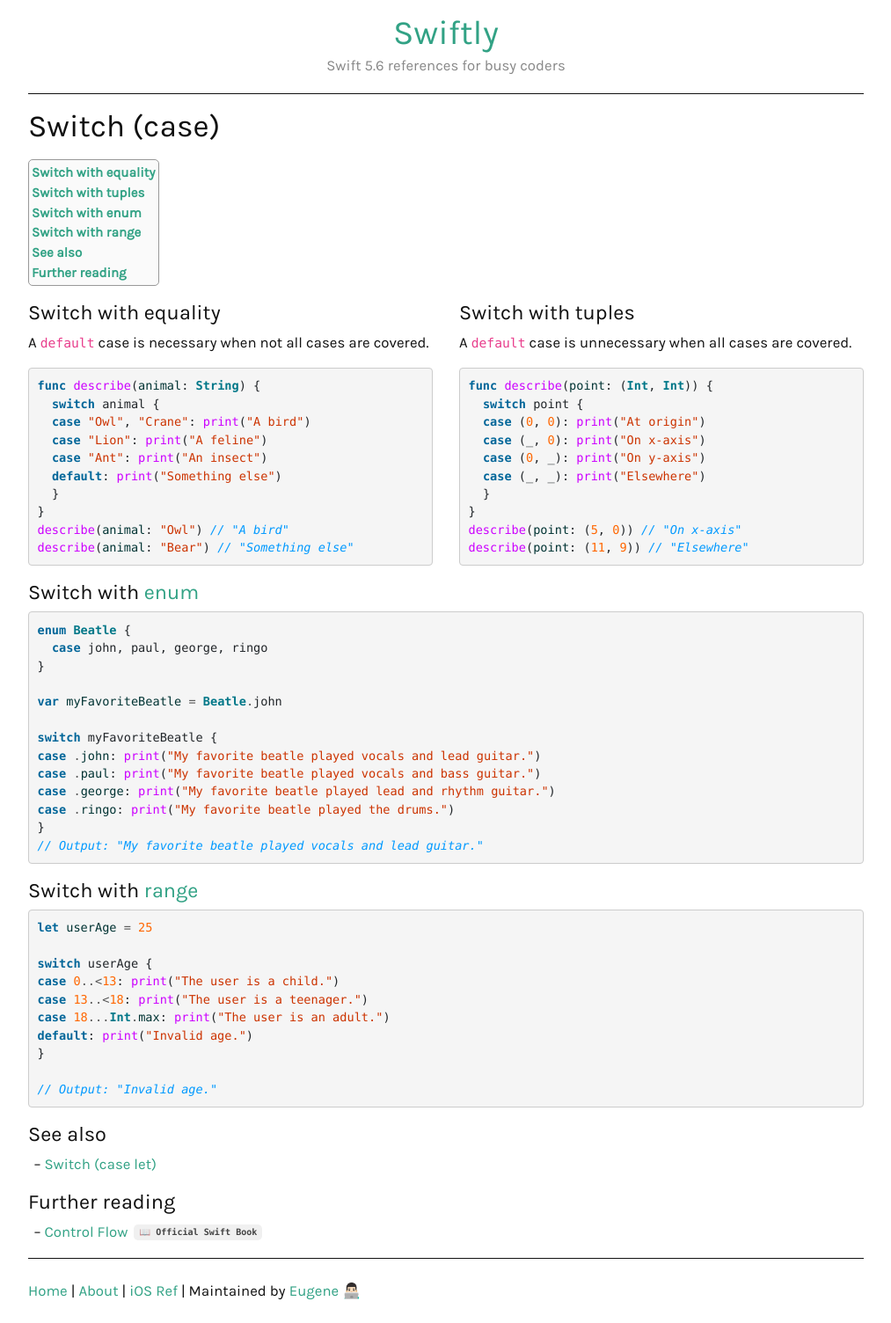
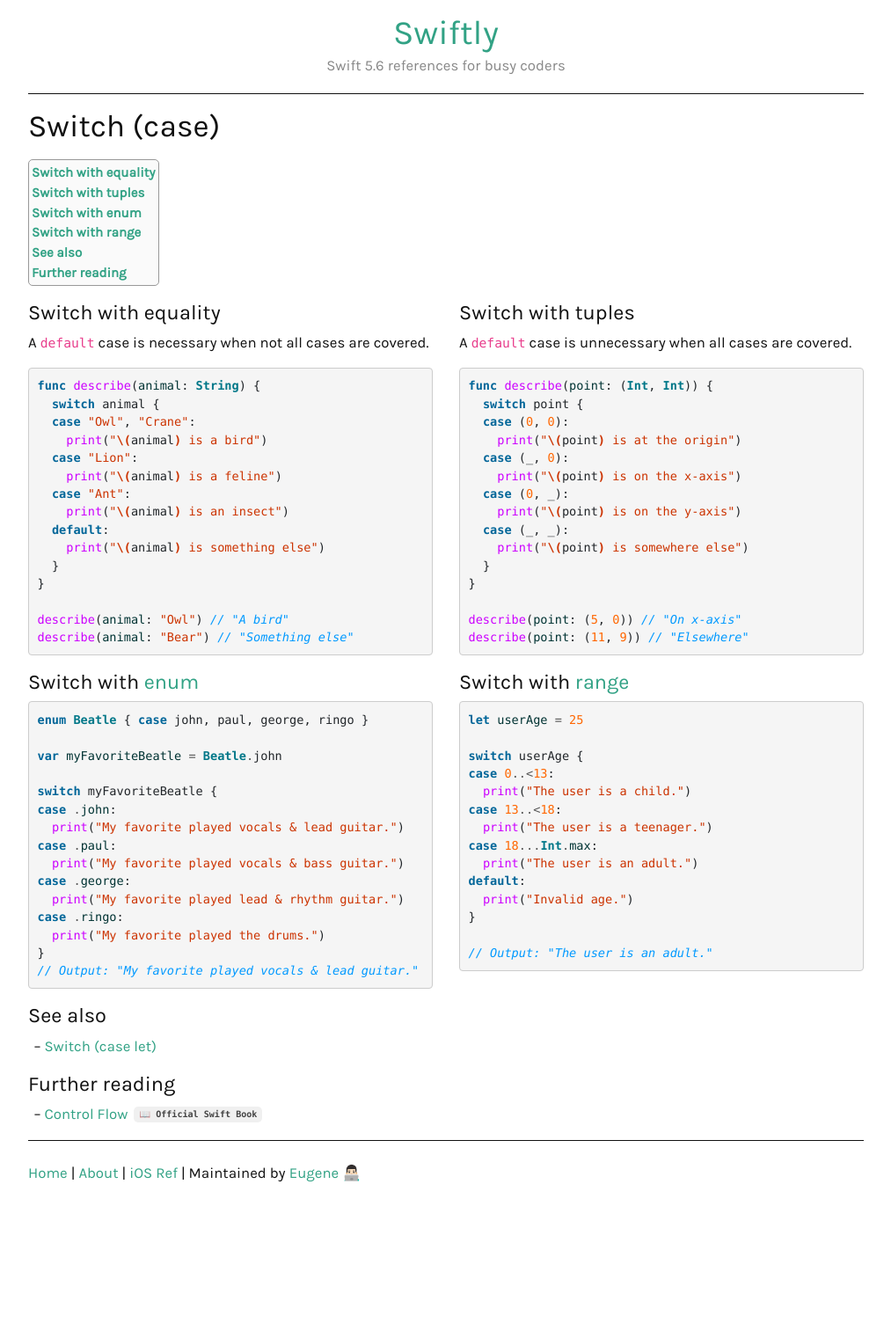
Before and after one commit to ebelinski/swiftly, a Jekyll site: the page built from _guides/switch.md, in a window 1280 px wide. Shown: the whole page at 88% size, without its empty margins (133-1146 px from the left). Built offline with Jekyll 4.4.1, drawn with Linux system fonts in a browser that asks for light colours; comment, search, counter and statistics services are not loaded; after the commit the page ends 1369 px from its top, so only the background shows below that.

Commit message:
Made Switch (case) page a bit more compact.

````diff
--- a/_guides/switch.md
+++ b/_guides/switch.md
@@ -19,12 +19,17 @@ A `default` case is necessary when not all cases are covered.
 ```swift
 func describe(animal: String) {
   switch animal {
-  case "Owl", "Crane": print("A bird")
-  case "Lion": print("A feline")
-  case "Ant": print("An insect")
-  default: print("Something else")
+  case "Owl", "Crane":
+    print("\(animal) is a bird")
+  case "Lion":
+    print("\(animal) is a feline")
+  case "Ant":
+    print("\(animal) is an insect")
+  default:
+    print("\(animal) is something else")
   }
 }
+
 describe(animal: "Owl") // "A bird"
 describe(animal: "Bear") // "Something else"
 ```
@@ -38,35 +43,46 @@ A `default` case is unnecessary when all cases are covered.
 ```swift
 func describe(point: (Int, Int)) {
   switch point {
-  case (0, 0): print("At origin")
-  case (_, 0): print("On x-axis")
-  case (0, _): print("On y-axis")
-  case (_, _): print("Elsewhere")
+  case (0, 0):
+    print("\(point) is at the origin")
+  case (_, 0):
+    print("\(point) is on the x-axis")
+  case (0, _):
+    print("\(point) is on the y-axis")
+  case (_, _):
+    print("\(point) is somewhere else")
   }
 }
+
 describe(point: (5, 0)) // "On x-axis"
 describe(point: (11, 9)) // "Elsewhere"
 ```
 
 {% include closecol.html closerow=true %}
 
+{% include opencol.html size=6 newrow=true %}
+
 ### Switch with [enum](/enums)
 
 ```swift
-enum Beatle {
-  case john, paul, george, ringo
-}
+enum Beatle { case john, paul, george, ringo }
 
 var myFavoriteBeatle = Beatle.john
 
 switch myFavoriteBeatle {
-case .john: print("My favorite beatle played vocals and lead guitar.")
-case .paul: print("My favorite beatle played vocals and bass guitar.")
-case .george: print("My favorite beatle played lead and rhythm guitar.")
-case .ringo: print("My favorite beatle played the drums.")
+case .john:
+  print("My favorite played vocals & lead guitar.")
+case .paul:
+  print("My favorite played vocals & bass guitar.")
+case .george:
+  print("My favorite played lead & rhythm guitar.")
+case .ringo:
+  print("My favorite played the drums.")
 }
-// Output: "My favorite beatle played vocals and lead guitar."
+// Output: "My favorite played vocals & lead guitar."
 ```
+
+{% include closecol.html %}{% include opencol.html size=6 %}
 
 ### Switch with [range](/range)
 
@@ -74,14 +90,20 @@ case .ringo: print("My favorite beatle played the drums.")
 let userAge = 25
 
 switch userAge {
-case 0..<13: print("The user is a child.")
-case 13..<18: print("The user is a teenager.")
-case 18...Int.max: print("The user is an adult.")
-default: print("Invalid age.")
+case 0..<13:
+  print("The user is a child.")
+case 13..<18:
+  print("The user is a teenager.")
+case 18...Int.max:
+  print("The user is an adult.")
+default:
+  print("Invalid age.")
 }
 
-// Output: "Invalid age."
+// Output: "The user is an adult."
 ```
+
+{% include closecol.html closerow=true %}
 
 ### See also
 
````
